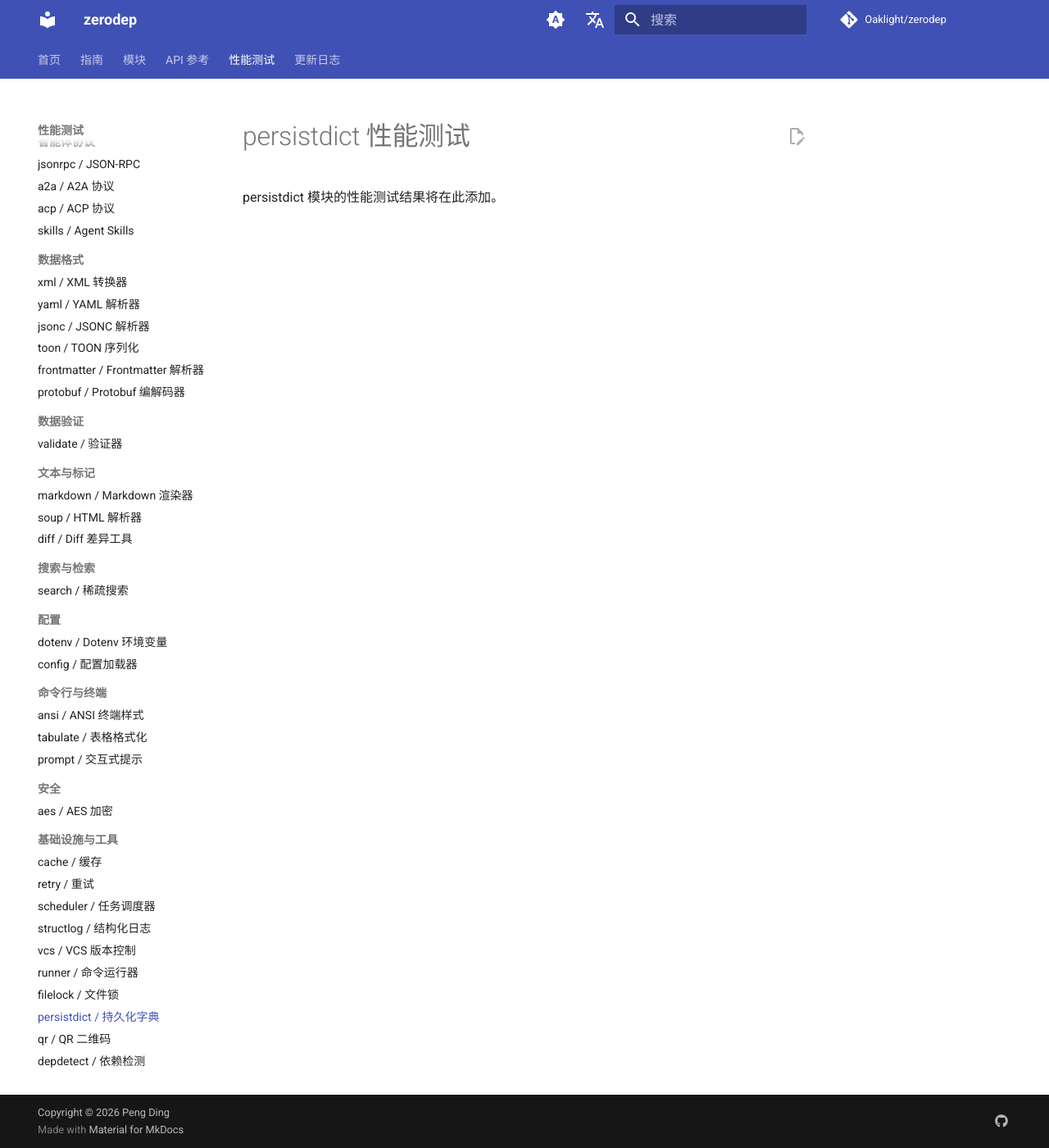
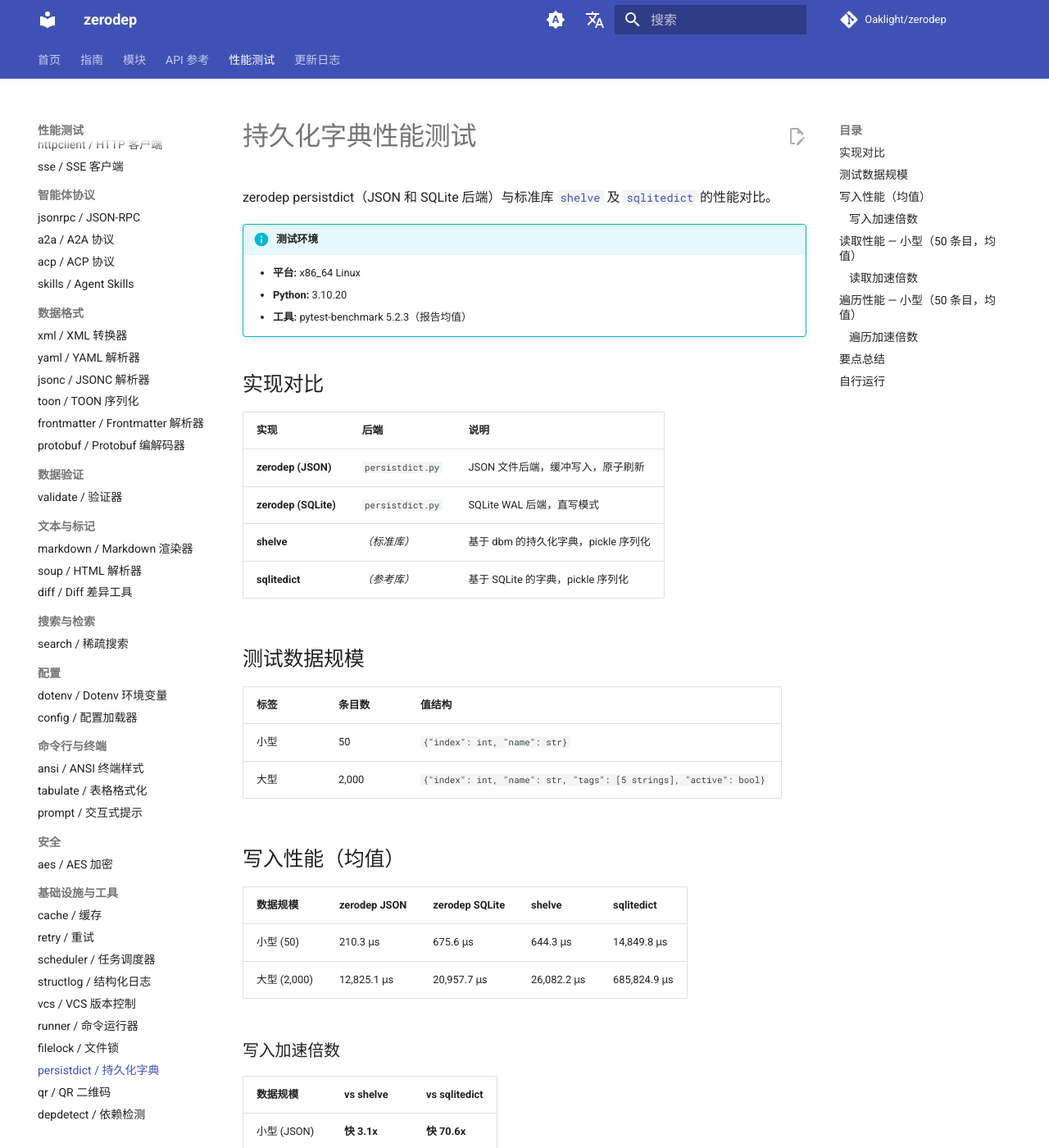
Before and after one commit to Oaklight/zerodep, an MkDocs documentation site: the page built from docs/benchmarks/persistdict.md, in a window 1280 px wide and 1400 px high. Shown: the whole window at 82% size. Built offline with MkDocs 1.6.1 and Material for MkDocs 9.7.7, drawn with Linux system fonts in a browser that asks for light colours; comment, search, counter and statistics services are not loaded; some of the changed text lies outside the part shown.

Commit message:
docs: add real benchmark results for protobuf and persistdict

````diff
--- a/docs/benchmarks/persistdict.md
+++ b/docs/benchmarks/persistdict.md
@@ -1,3 +1,86 @@
-# persistdict 性能测试
+# 持久化字典性能测试
 
-persistdict 模块的性能测试结果将在此添加。
+zerodep persistdict（JSON 和 SQLite 后端）与标准库 [`shelve`](https://docs.python.org/3/library/shelve.html) 及 [`sqlitedict`](https://pypi.org/project/sqlitedict/) 的性能对比。
+
+!!! info "测试环境"
+    - **平台:** x86_64 Linux
+    - **Python:** 3.10.20
+    - **工具:** pytest-benchmark 5.2.3（报告均值）
+
+## 实现对比
+
+| 实现 | 后端 | 说明 |
+|------|------|------|
+| **zerodep (JSON)** | `persistdict.py` | JSON 文件后端，缓冲写入，原子刷新 |
+| **zerodep (SQLite)** | `persistdict.py` | SQLite WAL 后端，直写模式 |
+| **shelve** | *（标准库）* | 基于 dbm 的持久化字典，pickle 序列化 |
+| **sqlitedict** | *（参考库）* | 基于 SQLite 的字典，pickle 序列化 |
+
+## 测试数据规模
+
+| 标签 | 条目数 | 值结构 |
+|------|--------|--------|
+| 小型 | 50 | `{"index": int, "name": str}` |
+| 大型 | 2,000 | `{"index": int, "name": str, "tags": [5 strings], "active": bool}` |
+
+## 写入性能（均值）
+
+| 数据规模 | zerodep JSON | zerodep SQLite | shelve | sqlitedict |
+|----------|-------------|---------------|--------|------------|
+| 小型 (50) | 210.3 μs | 675.6 μs | 644.3 μs | 14,849.8 μs |
+| 大型 (2,000) | 12,825.1 μs | 20,957.7 μs | 26,082.2 μs | 685,824.9 μs |
+
+### 写入加速倍数
+
+| 数据规模 | vs shelve | vs sqlitedict |
+|----------|-----------|---------------|
+| 小型 (JSON) | **快 3.1x** | **快 70.6x** |
+| 大型 (JSON) | **快 2.0x** | **快 53.5x** |
+| 大型 (SQLite) | **快 1.2x** | **快 32.7x** |
+
+## 读取性能 — 小型（50 条目，均值）
+
+| 实现 | 耗时 |
+|------|------|
+| zerodep JSON | 302.7 μs |
+| zerodep SQLite | 347.9 μs |
+| shelve | 521.7 μs |
+| sqlitedict | 9,785.8 μs |
+
+### 读取加速倍数
+
+| 对比 | zerodep JSON | zerodep SQLite |
+|------|-------------|---------------|
+| shelve | **快 1.7x** | **快 1.5x** |
+| sqlitedict | **快 32.3x** | **快 28.1x** |
+
+## 遍历性能 — 小型（50 条目，均值）
+
+| 实现 | 耗时 |
+|------|------|
+| zerodep JSON | 308.7 μs |
+| zerodep SQLite | 370.7 μs |
+| shelve | 534.5 μs |
+| sqlitedict | 1,841.4 μs |
+
+### 遍历加速倍数
+
+| 对比 | zerodep JSON | zerodep SQLite |
+|------|-------------|---------------|
+| shelve | **快 1.7x** | **快 1.4x** |
+| sqlitedict | **快 6.0x** | **快 5.0x** |
+
+## 要点总结
+
+- **JSON 后端整体最快** -- 缓冲写入 + 原子刷新使其成为中小型数据集的最佳选择。
+- **SQLite 后端以写入速度换取持久性** -- 直写提交比 JSON 的缓冲方式慢，但每次写入都立即持久化。
+- **两种后端都远超 sqlitedict** -- 写入快 30-70 倍，读取快 28-32 倍。这是因为 sqlitedict 使用 pickle 序列化且每次操作都有提交开销。
+- **与 shelve 相当甚至更快** -- zerodep JSON 在所有操作中比 shelve 快 1.7-3.1 倍，还具有人类可读存储和无 pickle 漏洞的额外优势。
+- **无 pickle** -- 不同于 shelve 和 sqlitedict，zerodep 默认使用 JSON 序列化，避免反序列化漏洞。
+
+## 自行运行
+
+```bash
+pip install pytest pytest-benchmark sqlitedict
+pytest persistdict/test_persistdict_benchmark.py --benchmark-only -v
+```
````
Also changed, not shown: docs/benchmarks/protobuf.md (+61 -2 lines).
